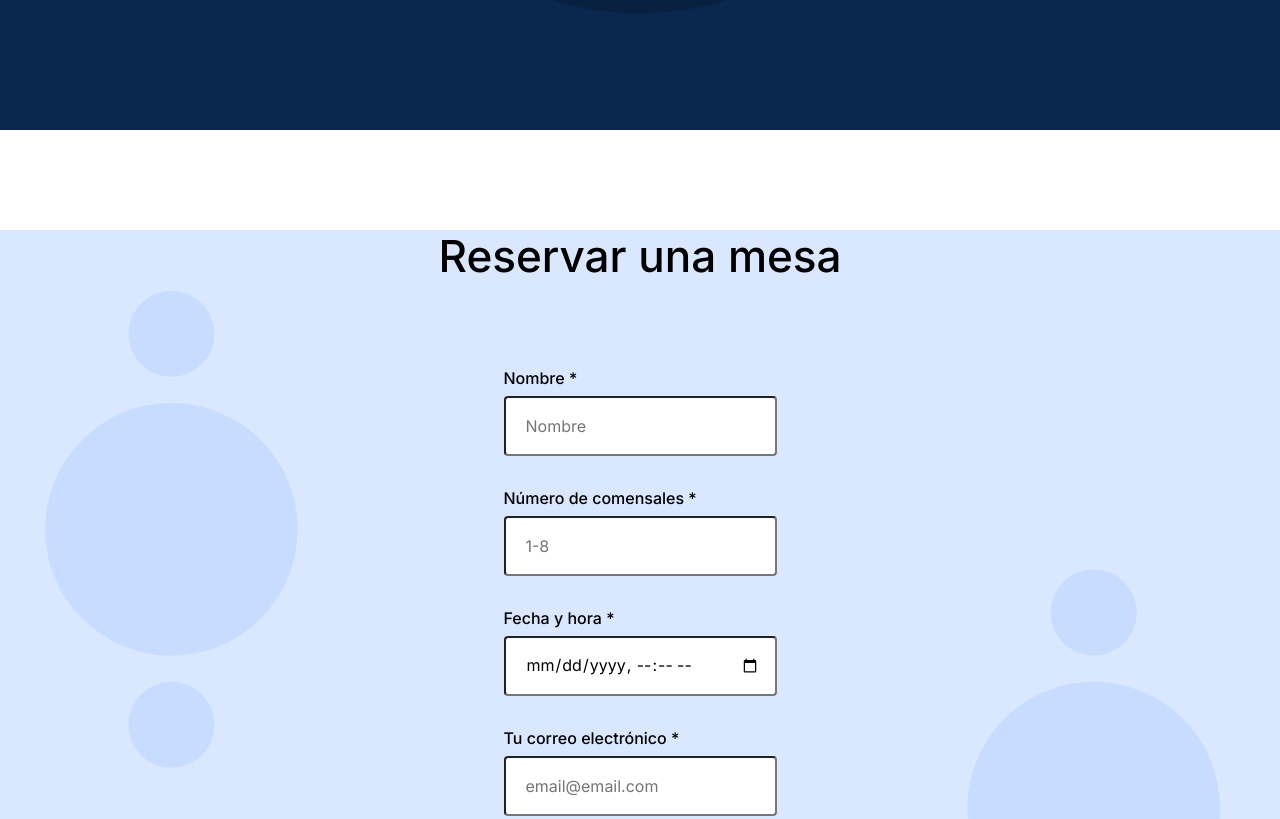
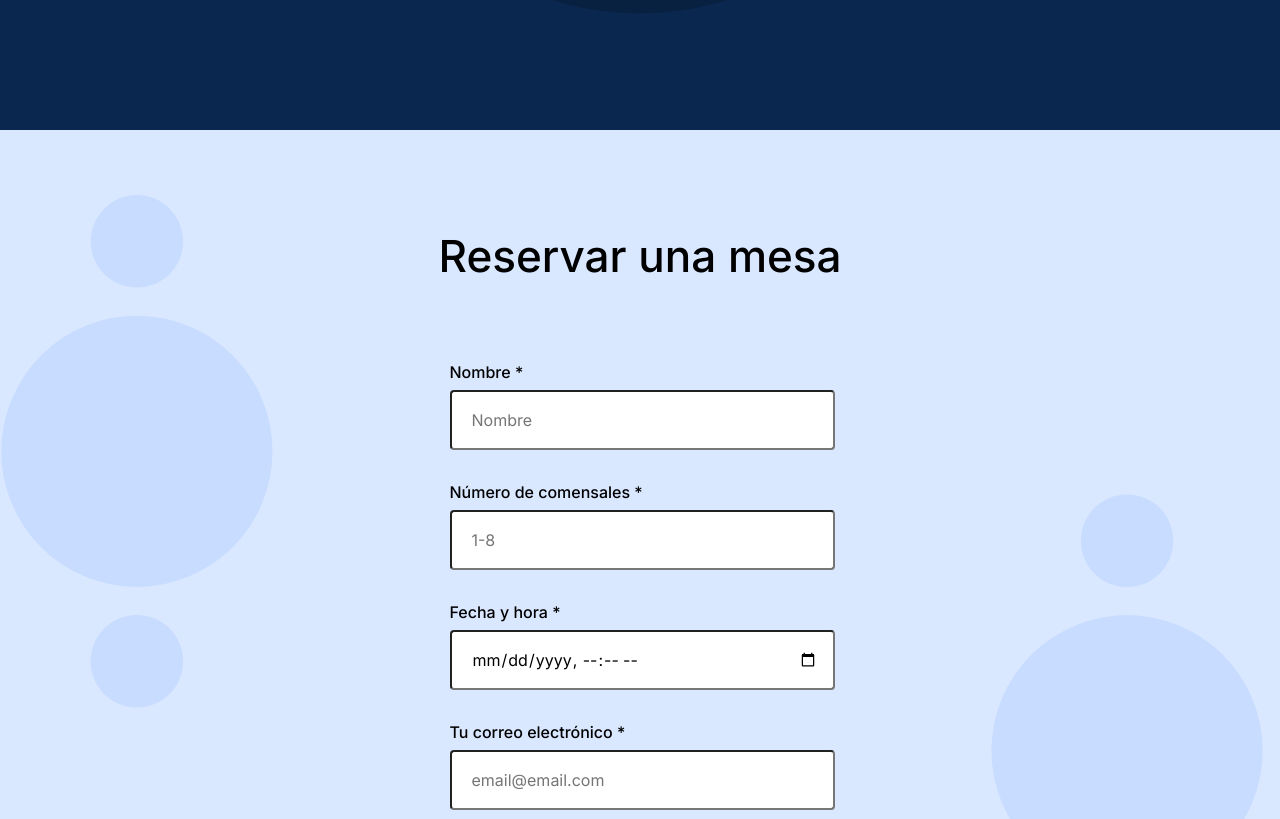
Before and after one commit to GabyMusiCuba/web_project_coffeeshop, a plain HTML site: page index.html in a window 1280 px wide. Shown: the part 1560-2379 px from the top of the page. Drawn offline with Linux system fonts and the light colour scheme.

Commit message:
Project4_stage3

```diff
--- a/index.html
+++ b/index.html
@@ -110,7 +110,7 @@
         </section>
         <section class="reservation" id="reservation">
           <h2 class="reservation__title">Reservar una mesa</h2>
-          <form class="reservation__form">
+          <form class="reservation__form form">
             <fieldset class="reservation__fieldset">
               <label for="nombre" class="reservation__label">Nombre *</label>
               <input
--- a/pages/index.css
+++ b/pages/index.css
@@ -151,12 +151,16 @@
   background-repeat: no-repeat;
   background-position: center;
   background-size: cover;
+  padding: 100px 120px;
 }
 
 .reservation__form {
-  display: flex;
-  flex-direction: column;
-  align-items: center;
+  max-width: 385px;
+  width: 100%;
+}
+
+.form {
+  margin: auto;
 }
 
 .reservation__title {
@@ -164,15 +168,16 @@
   font-size: 44px;
   line-height: 52px;
   text-align: center;
-  margin: 100px 0px 80px 0px;
+  margin: 0;
+  margin-bottom: 80px;
 }
 
 .reservation__fieldset {
-  max-width: 385px;
+  padding: 0;
+  width: 100%;
   display: flex;
   flex-direction: column;
   border: none;
-  margin-bottom: 120px;
 }
 
 .reservation__label {
```
